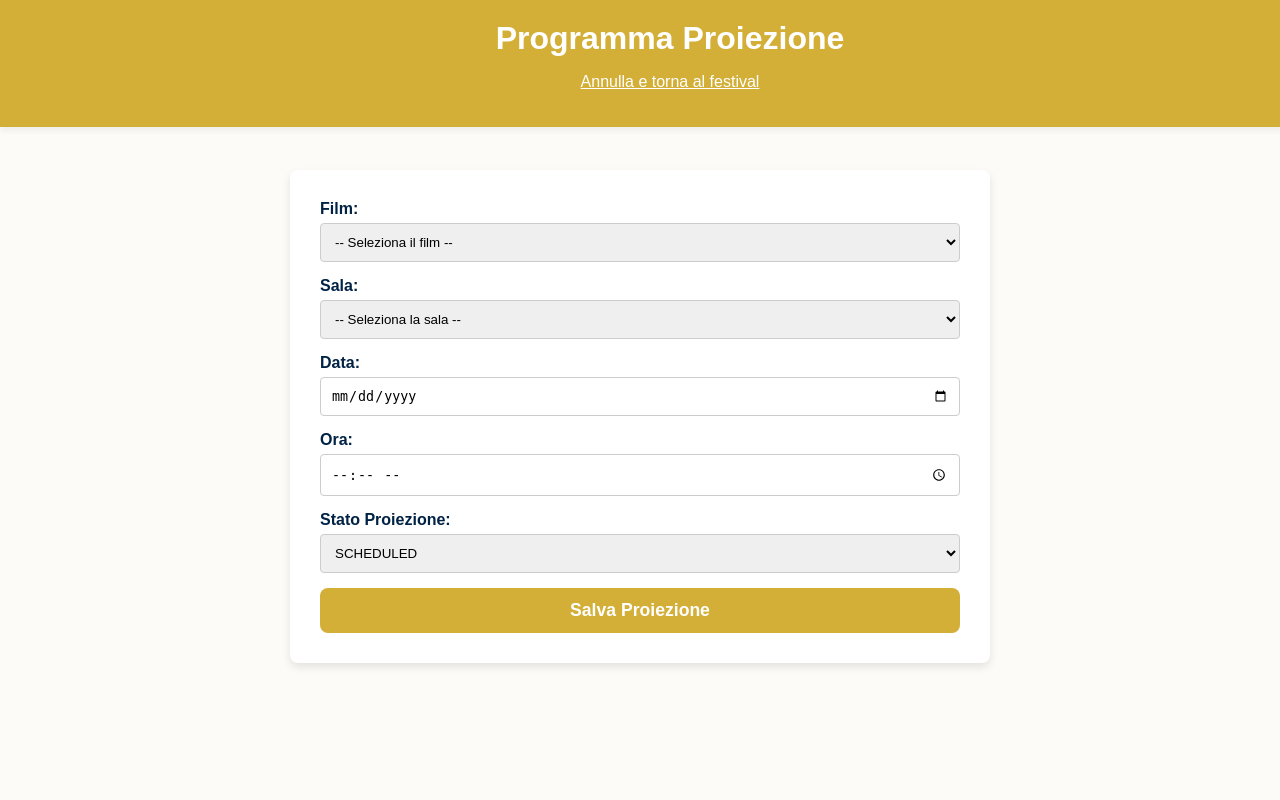
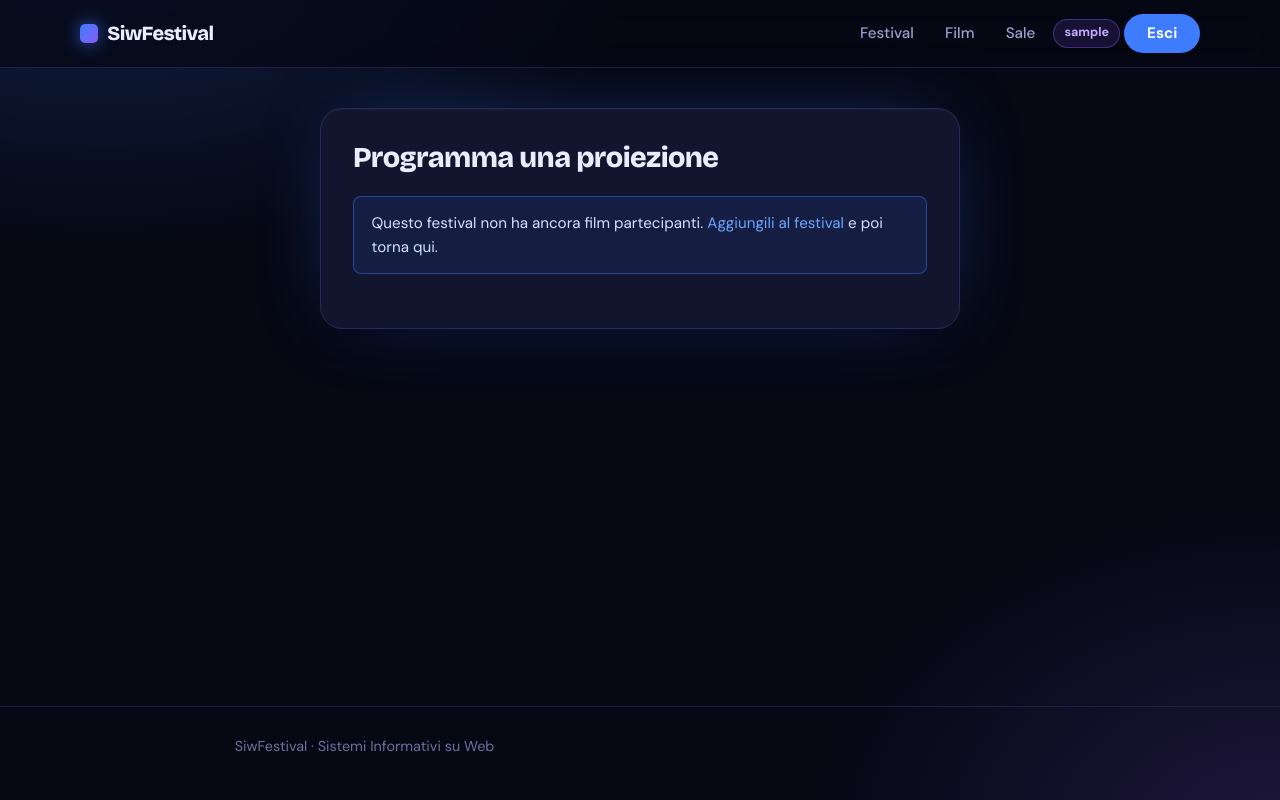
Before and after one commit to Shikooo8/SIW_PROG_DOC, a Spring Boot app: page /admin/festival/1/proiezione/new in a window 1280 px wide. Run offline with Spring Boot 4, Linux system fonts and the light colour scheme; the visitor is signed in with stand-in values (Sample User, id 1); data that the repository does not hold is empty; some of the project's set-up classes (security, data sources, template engines, error pages and the like) are left out, and stand-ins take their place; some libraries are stand-ins or nearby versions.

Commit message:
Fix bugs

```diff
--- a/siw-festival/src/main/java/it/uniroma3/siw_festival/controller/ProiezioneController.java
+++ b/siw-festival/src/main/java/it/uniroma3/siw_festival/controller/ProiezioneController.java
@@ -5,6 +5,7 @@
 import org.springframework.validation.BindingResult;
 import org.springframework.web.bind.annotation.*;
 import jakarta.validation.Valid;
+import it.uniroma3.siw_festival.exception.FilmNonPartecipanteException;
 import it.uniroma3.siw_festival.exception.OverlappingProiezioneException;
 import it.uniroma3.siw_festival.model.Proiezione;
 import it.uniroma3.siw_festival.service.FestivalService;
@@ -37,7 +38,7 @@
         model.addAttribute("festivalId", festivalId);
 
         // Carica i dati per le select
-        model.addAttribute("films", filmService.findAll());
+        model.addAttribute("films", filmService.findByFestivalId(festivalId));
         model.addAttribute("sale", salaService.findAll());
 
         return "admin/proiezione/form";
@@ -50,7 +51,7 @@
             Model model) {
         if (bindingResult.hasErrors()) {
             model.addAttribute("festivalId", festivalId);
-            model.addAttribute("films", filmService.findAll());
+            model.addAttribute("films", filmService.findByFestivalId(festivalId));
             model.addAttribute("sale", salaService.findAll());
             return "admin/proiezione/form";
         }
@@ -61,8 +62,7 @@
 
         // Torna alla pagina del festival
         return "redirect:/festival/" + festivalId;
-    }
-
+    }//TODO da mettere i due catch dopo
 
     @GetMapping("/admin/proiezione/{id}/edit")
     public String editProiezioneForm(@PathVariable Long id, Model model) {
@@ -70,7 +70,7 @@
         Proiezione proiezione = proiezioneService.findById(id);
 
         model.addAttribute("proiezione", proiezione);
-        model.addAttribute("films", filmService.findAll());
+        model.addAttribute("films", filmService.findByFestivalId(proiezione.getFestival().getId()));
         model.addAttribute("sale", salaService.findAll());
 
         // Ritorna il percorso esatto da te richiesto
@@ -87,7 +87,7 @@
         proiezione.setId(id);
 
         if (bindingResult.hasErrors()) {
-            model.addAttribute("films", filmService.findAll());
+            model.addAttribute("films", filmService.findByFestivalId(proiezione.getFestival().getId()));
             model.addAttribute("sale", salaService.findAll());
             return "admin/proiezione/formEdit";
         }
@@ -108,12 +108,17 @@
             // Se scatta l'eccezione, il salvataggio si blocca e si torna alla form con
             // l'errore
             bindingResult.reject("proiezione.overlapping", "La sala è già occupata in questa data e fascia oraria.");
-            model.addAttribute("films", filmService.findAll());
+            model.addAttribute("films", filmService.findByFestivalId(proiezione.getFestival().getId()));
             model.addAttribute("sale", salaService.findAll());
             return "admin/proiezione/formEdit";
+        } catch (FilmNonPartecipanteException e) {
+            bindingResult.reject("proiezione.filmNonPartecipante", e.getMessage());
+            model.addAttribute("films", filmService.findByFestivalId(proiezione.getFestival().getId()));
+            model.addAttribute("sale", salaService.findAll());
+            return "admin/proiezione/formEdit";
+
         }
     }
-
 
     @PostMapping("/admin/proiezione/{id}/delete")
     public String deleteProiezione(@PathVariable Long id) {
--- a/siw-festival/src/main/java/it/uniroma3/siw_festival/repository/FilmRepository.java
+++ b/siw-festival/src/main/java/it/uniroma3/siw_festival/repository/FilmRepository.java
@@ -26,4 +26,6 @@
     // film collegati a un festival (serve per la pagina di modifica del festival)
     List<Film> findByFestivalsId(Long festivalId);
 
+    boolean existsByIdAndFestivalsId(Long filmId, Long festivalId);
+
 }
--- a/siw-festival/src/main/resources/templates/admin/proiezione/form.html
+++ b/siw-festival/src/main/resources/templates/admin/proiezione/form.html
@@ -3,66 +3,77 @@
 <head>
     <meta charset="UTF-8">
     <title>Programma Proiezione - SiwFestival</title>
-    <link rel="stylesheet" th:href="@{/css/style.css}" />
+    <link rel="stylesheet" th:href="@{/css/stile.css}" />
     <link rel="icon" type="image/svg+xml" th:href="@{/favicon.svg}">
-
 </head>
 <body>
-    <header>
-        <h1>Programma Proiezione</h1>
-        <p><a th:href="@{'/festival/' + ${festivalId}}" style="color: white; text-decoration: underline;">Annulla e torna al festival</a></p>
-    </header>
+    <header th:replace="~{fragments/base.html :: intestazione}"></header>
 
-    <div class="nav-container">
-        <form th:action="@{'/admin/festival/' + ${festivalId} + '/proiezione/new'}" method="POST" th:object="${proiezione}" class="form-box">
+    <main class="container">
+        <div class="form-card">
+            <h1>Programma una proiezione</h1>
 
-            <div th:if="${#fields.hasGlobalErrors()}" class="global-error">
-                <p th:each="err : ${#fields.globalErrors()}" th:text="${err}"></p>
+            <div class="alert alert-info" th:if="${films.isEmpty()}">
+                Questo festival non ha ancora film partecipanti.
+                <a th:href="@{'/admin/festival/' + ${festivalId} + '/edit'}">Aggiungili al festival</a> e poi torna qui.
+            </div>
+
+            <form th:unless="${films.isEmpty()}"
+                  th:action="@{'/admin/festival/' + ${festivalId} + '/proiezione/new'}"
+                  method="post" th:object="${proiezione}">
+
+                <div class="alert alert-error" th:if="${#fields.hasGlobalErrors()}">
+                    <p th:each="err : ${#fields.globalErrors()}" th:text="${err}">Errore</p>
                 </div>
 
                 <div class="form-group">
-                <label class="form-label">Film:</label>
-                <select th:field="*{film}" class="input-field" required>
+                    <label for="film">Film</label>
+                    <select id="film" th:field="*{film}" required>
                         <option value="">-- Seleziona il film --</option>
                         <option th:each="f : ${films}" th:value="${f.id}" th:text="${f.titolo}"></option>
                     </select>
-                <span th:if="${#fields.hasErrors('film')}" th:errors="*{film}" class="error-text"></span>
+                    <span class="field-error" th:if="${#fields.hasErrors('film')}" th:errors="*{film}"></span>
                 </div>
 
                 <div class="form-group">
-                <label class="form-label">Sala:</label>
-                <select th:field="*{sala}" class="input-field" required>
+                    <label for="sala">Sala</label>
+                    <select id="sala" th:field="*{sala}" required>
                         <option value="">-- Seleziona la sala --</option>
                         <option th:each="s : ${sale}" th:value="${s.id}" th:text="${s.nome}"></option>
                     </select>
-                <span th:if="${#fields.hasErrors('sala')}" th:errors="*{sala}" class="error-text"></span>
+                    <span class="field-error" th:if="${#fields.hasErrors('sala')}" th:errors="*{sala}"></span>
+                </div>
+
+                <div class="form-row">
+                    <div class="form-group">
+                        <label for="data">Data</label>
+                        <input type="date" id="data" th:field="*{data}" required />
+                        <span class="field-error" th:if="${#fields.hasErrors('data')}" th:errors="*{data}"></span>
+                    </div>
+                    <div class="form-group">
+                        <label for="ora">Ora</label>
+                        <input type="time" id="ora" th:field="*{ora}" required />
+                        <span class="field-error" th:if="${#fields.hasErrors('ora')}" th:errors="*{ora}"></span>
+                    </div>
                 </div>
 
                 <div class="form-group">
-                <label class="form-label">Data:</label>
-                <input type="date" th:field="*{data}" class="input-field" required/>
-                <span th:if="${#fields.hasErrors('data')}" th:errors="*{data}" class="error-text"></span>
+                    <label for="stato">Stato</label>
+                    <select id="stato" th:field="*{stato}" required>
+                        <option th:each="statoOpt : ${T(it.uniroma3.siw_festival.model.StatoProiezione).values()}"
+                                th:value="${statoOpt}" th:text="${statoOpt}">SCHEDULED</option>
+                    </select>
+                    <span class="field-error" th:if="${#fields.hasErrors('stato')}" th:errors="*{stato}"></span>
                 </div>
 
-            <div class="form-group">
-                <label class="form-label">Ora:</label>
-                <input type="time" th:field="*{ora}" class="input-field" required/>
-                <span th:if="${#fields.hasErrors('ora')}" th:errors="*{ora}" class="error-text"></span>
+                <div class="form-actions">
+                    <button type="submit" class="btn btn-primary">Salva proiezione</button>
+                    <a th:href="@{'/festival/' + ${festivalId}}" class="btn btn-ghost">Annulla</a>
                 </div>
-
-            <div class="form-group">
-                <label class="form-label">Stato Proiezione:</label>
-                <select th:field="*{stato}" class="input-field" required>
-                    <!-- Utilizza l'iterazione sui valori dell'Enum -->
-                    <option th:each="statoOpt : ${T(it.uniroma3.siw_festival.model.StatoProiezione).values()}"
-                            th:value="${statoOpt}"
-                            th:text="${statoOpt}">SCHEDULED</option>
-                </select>
-                <span th:if="${#fields.hasErrors('stato')}" th:errors="*{stato}" class="error-text"></span>
-            </div>
-
-            <button type="submit" class="nav-button">Salva Proiezione</button>
             </form>
         </div>
+    </main>
+
+    <footer th:replace="~{fragments/base.html :: footer}"></footer>
 </body>
 </html>
```
Also changed, not shown: siw-festival/src/main/java/it/uniroma3/siw_festival/controller/FilmController.java (+33 -39 lines), siw-festival/src/main/java/it/uniroma3/siw_festival/exception/FilmNonPartecipanteException.java (added, +7 -0 lines), siw-festival/src/main/java/it/uniroma3/siw_festival/service/ProiezioneService.java (+25 -16 lines), siw-festival/src/main/resources/templates/admin/film/form.html (+12 -3 lines), siw-festival/src/main/resources/templates/admin/proiezione/formEdit.html (+42 -38 lines), README.md, siw-festival/src/main/resources/import.sql. Lines whose indentation alone changed are shown as unchanged.
